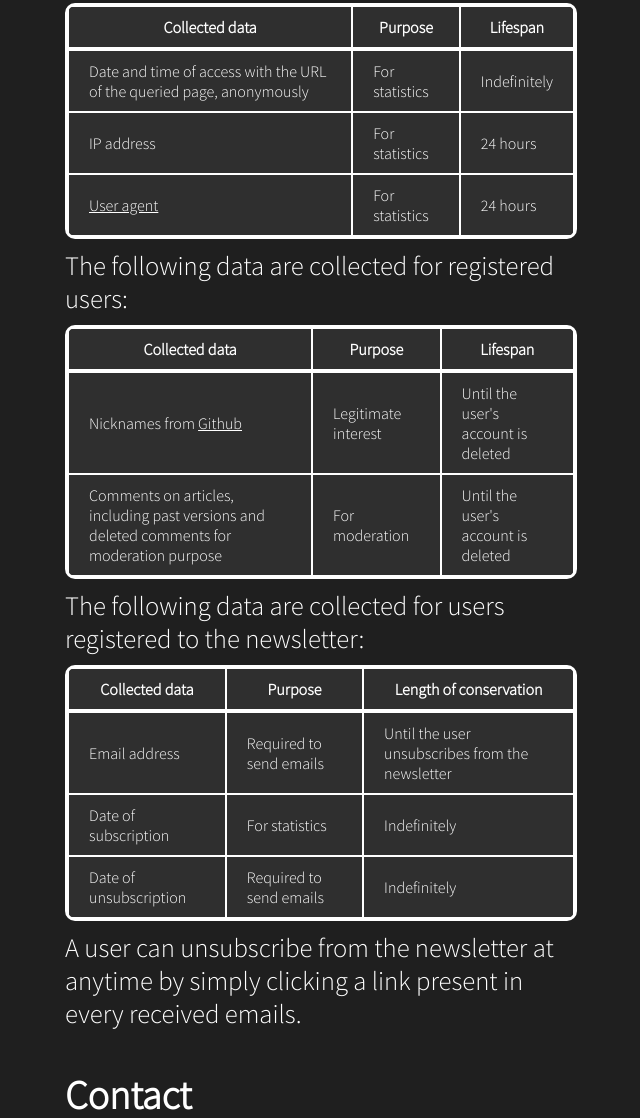
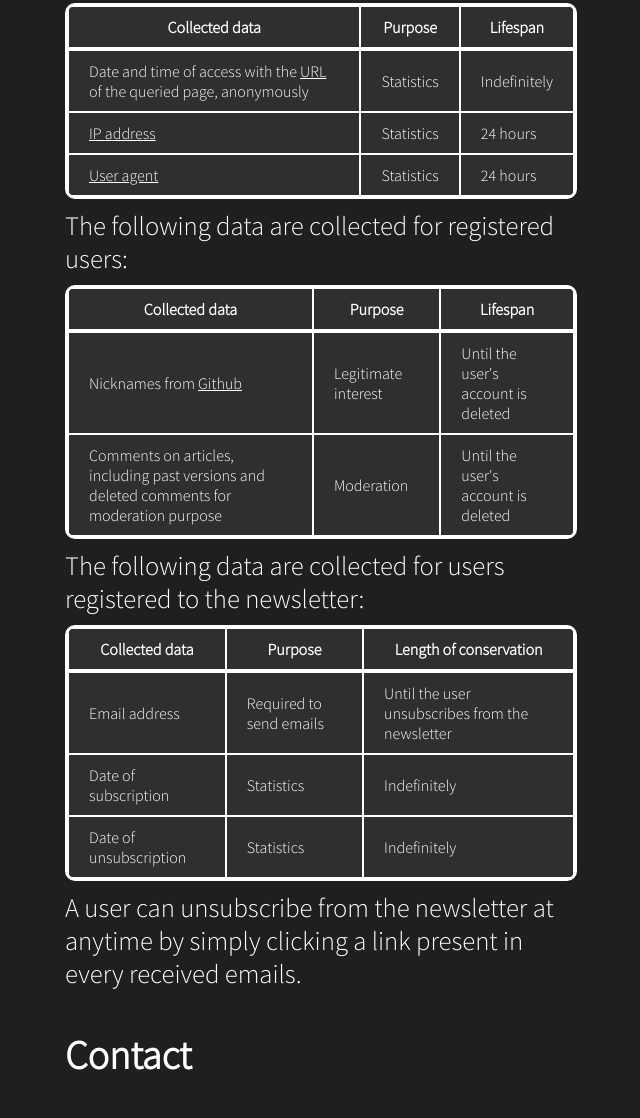
Before and after one commit to llenotre/blog, a plain HTML site: page pages/legal.html in a window 1280 px wide. Shown: the part 1847-2965 px from the top of the page, without its empty margins (319-959 px from the left). Drawn offline with Linux system fonts and the light colour scheme.

Commit message:
legal update

```diff
--- a/pages/legal.html
+++ b/pages/legal.html
@@ -75,18 +75,18 @@
 						<th>Lifespan</th>
 					</tr>
 					<tr>
-						<td>Date and time of access with the URL of the queried page, anonymously</td>
-						<td>For statistics</td>
+						<td>Date and time of access with the <a href="https://en.wikipedia.org/wiki/URL" target="_blank">URL</a> of the queried page, anonymously</td>
+						<td>Statistics</td>
 						<td>Indefinitely</td>
 					</tr>
 					<tr>
-						<td>IP address</td>
-						<td>For statistics</td>
+						<td><a href="https://en.wikipedia.org/wiki/IP_address" target="_blank">IP address</a></td>
+						<td>Statistics</td>
 						<td>24 hours</td>
 					</tr>
 					<tr>
-						<td><a href="https://en.wikipedia.org/wiki/User_agent" target="_blank">User agent</a></td>
-						<td>For statistics</td>
+						<td><a href="https://en.wikipedia.org/wiki/User-Agent_header" target="_blank">User agent</a></td>
+						<td>Statistics</td>
 						<td>24 hours</td>
 					</tr>
 				</table>
@@ -108,7 +108,7 @@
 					</tr>
 					<tr>
 						<td>Comments on articles, including past versions and deleted comments for moderation purpose</td>
-						<td>For moderation</td>
+						<td>Moderation</td>
 						<td>Until the user's account is deleted</td>
 					</tr>
 				</table>
@@ -130,12 +130,12 @@
 					</tr>
 					<tr>
 						<td>Date of subscription</td>
-						<td>For statistics</td>
+						<td>Statistics</td>
 						<td>Indefinitely</td>
 					</tr>
 					<tr>
 						<td>Date of unsubscription</td>
-						<td>Required to send emails</td>
+						<td>Statistics</td>
 						<td>Indefinitely</td>
 					</tr>
 				</table>
```
